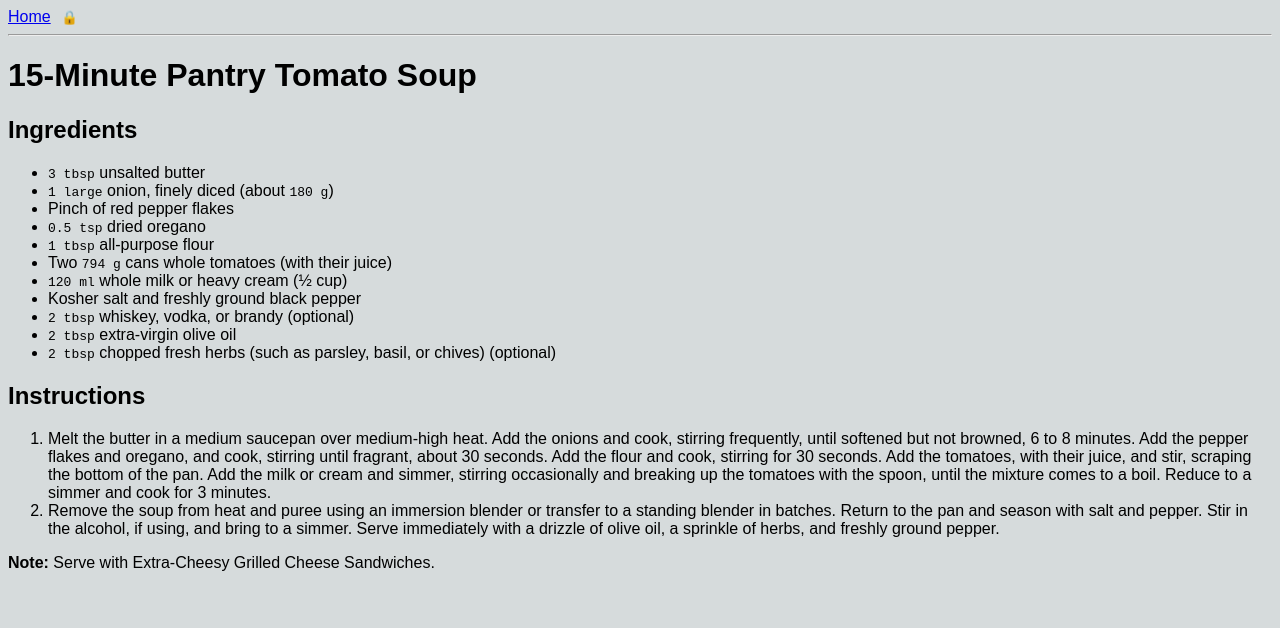
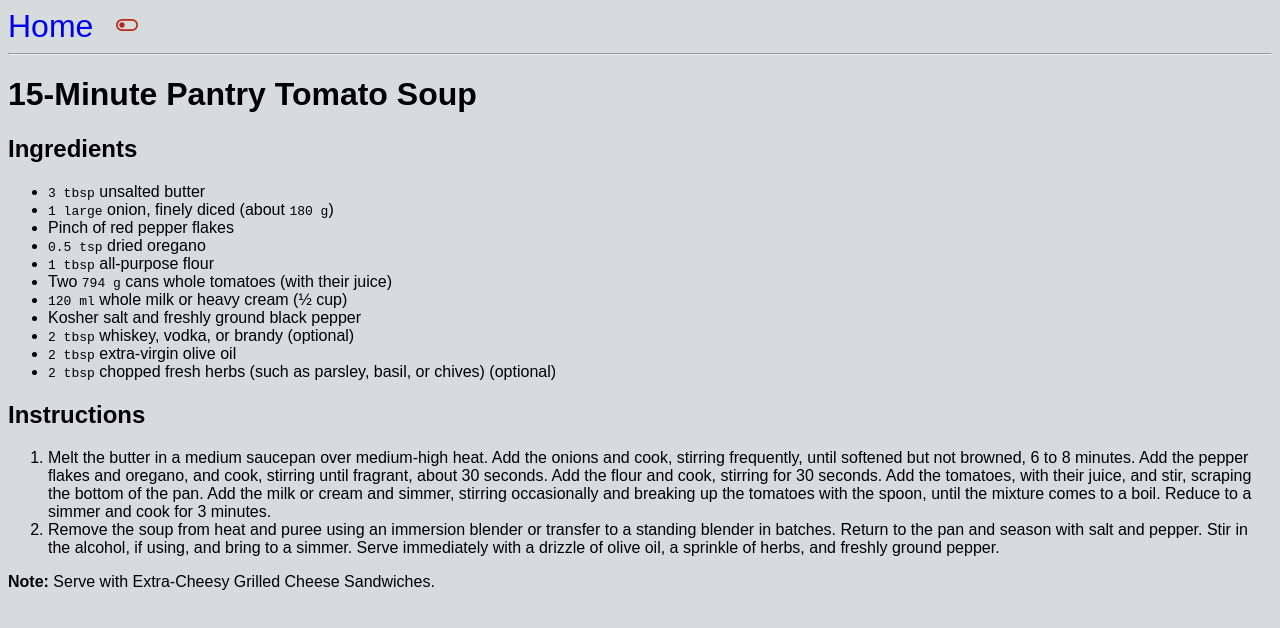
Before and after one commit to vililahtevanoja/recipes, a SvelteKit app: page /recipes/15-minute-pantry-tomato-soup in a window 1280 px wide. Shown: the top 628 px of the page. Built offline with nearby package versions, Linux system fonts and the light colour scheme.

Commit message:
add icon for toggling wakelock

```diff
--- a/src/routes/recipes/[slug]/+page.svelte
+++ b/src/routes/recipes/[slug]/+page.svelte
@@ -1,7 +1,7 @@
 <script lang="ts">
   import { marked } from 'marked'
   import type { PageServerData } from './$types'
-  import { resolve } from '$app/paths'
+  import { asset, resolve } from '$app/paths'
   import { onMount } from 'svelte'
   export let data: PageServerData
 
@@ -27,15 +27,17 @@
     }
     if (wakeLock === undefined) {
       wakeLock = await navigator.wakeLock.request('screen')
+      console.log('Wake Lock activated')
     } else {
       await wakeLock.release()
       wakeLock = undefined
+      console.log('Wake Lock deactivated')
     }
   }
 
   $: markdownHtml = marked.parse(data.content)
   $: title = data.title
-  $: lockButtonText = wakeLock === undefined ? '🔒' : '🔓'
+  $: lockIcon = wakeLock === undefined ? asset('/toggle_off.svg') : asset('/toggle_on.svg')
 </script>
 
 <svelte:head>
@@ -45,7 +47,9 @@
 <nav>
   <a href={resolve('/')}>Home</a>
   {#if wakeLockAvailable}
-    <button id="lockButton" on:click={toggleWakeLock}>{lockButtonText}</button>
+    <button id="lockButton" on:click={toggleWakeLock}>
+      <img src={lockIcon} alt="Wake Lock Toggle" width="24" height="24" />
+    </button>
   {/if}
 </nav>
 
@@ -53,6 +57,16 @@
 <div>{@html markdownHtml}</div>
 
 <style>
+  nav {
+    display: flex;
+    align-items: center;
+    gap: 1rem;
+  }
+  nav a {
+    font-size: 32px;
+    text-decoration: none;
+    outline: none;
+  }
   #lockButton {
     background-color: transparent;
     border: none;
```
Also changed, not shown: public/toggle_off.svg (added), public/toggle_on.svg (added).
